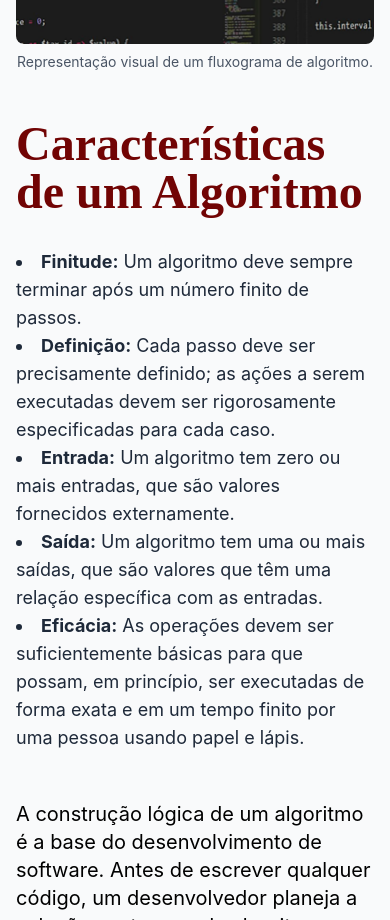
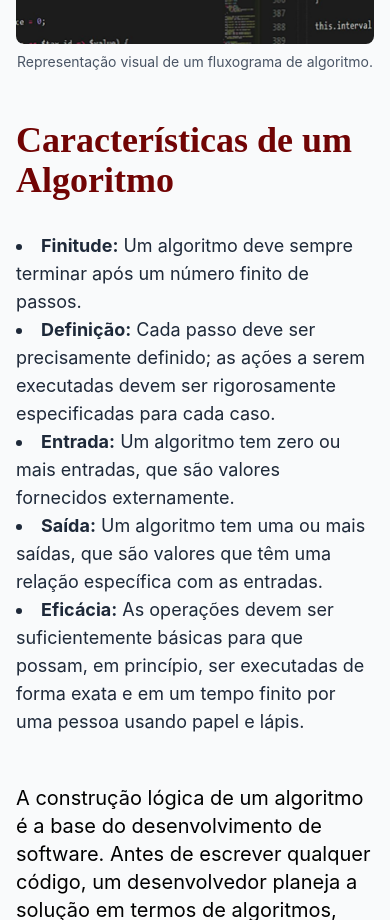
Before and after one commit to bassanig/OldToCode, a React (Vite) app: page /conteudo/algoritmos in a window 390 px wide. Shown: the part 1140-2060 px from the top of the page. Built offline with nearby package versions, Linux system fonts and the light colour scheme.

Commit message:
preparando pra fazer os fundamentos

```diff
--- a/src/Components/Global/Conteudo.jsx
+++ b/src/Components/Global/Conteudo.jsx
@@ -114,7 +114,7 @@ const Conteudo = () => {
   }
 
   return (
-    <section className="py-4 md:py-10 w-full container pb-12 md:pb-25">
+    <section className="py-4 md:py-10  container pb-12 md:pb-25 overflow-hidden">
       <BannerConteudo imagem={fotoBannerConteudo} titulo='Fundamentos' />
       <div className='container flex flex-col lg:flex-row gap-12'>
         <div className="w-full lg:w-3/4">
--- a/src/Components/Global/TipografiaPaginas/TituloTexto.jsx
+++ b/src/Components/Global/TipografiaPaginas/TituloTexto.jsx
@@ -2,7 +2,7 @@ import React from 'react'
 
 const TituloTexto = ({texto}) => {
   return (
-    <h1 className='text-6xl font-bold font-serif text-vermelho mb-8 mt-12 dark:text-amarelo-dark max-sm:text-5xl'>{texto}</h1>
+    <h1 className='text-6xl font-bold font-serif text-vermelho mb-8 mt-12 dark:text-amarelo-dark max-sm:text-4xl'>{texto}</h1>
   )
 }
 
```
